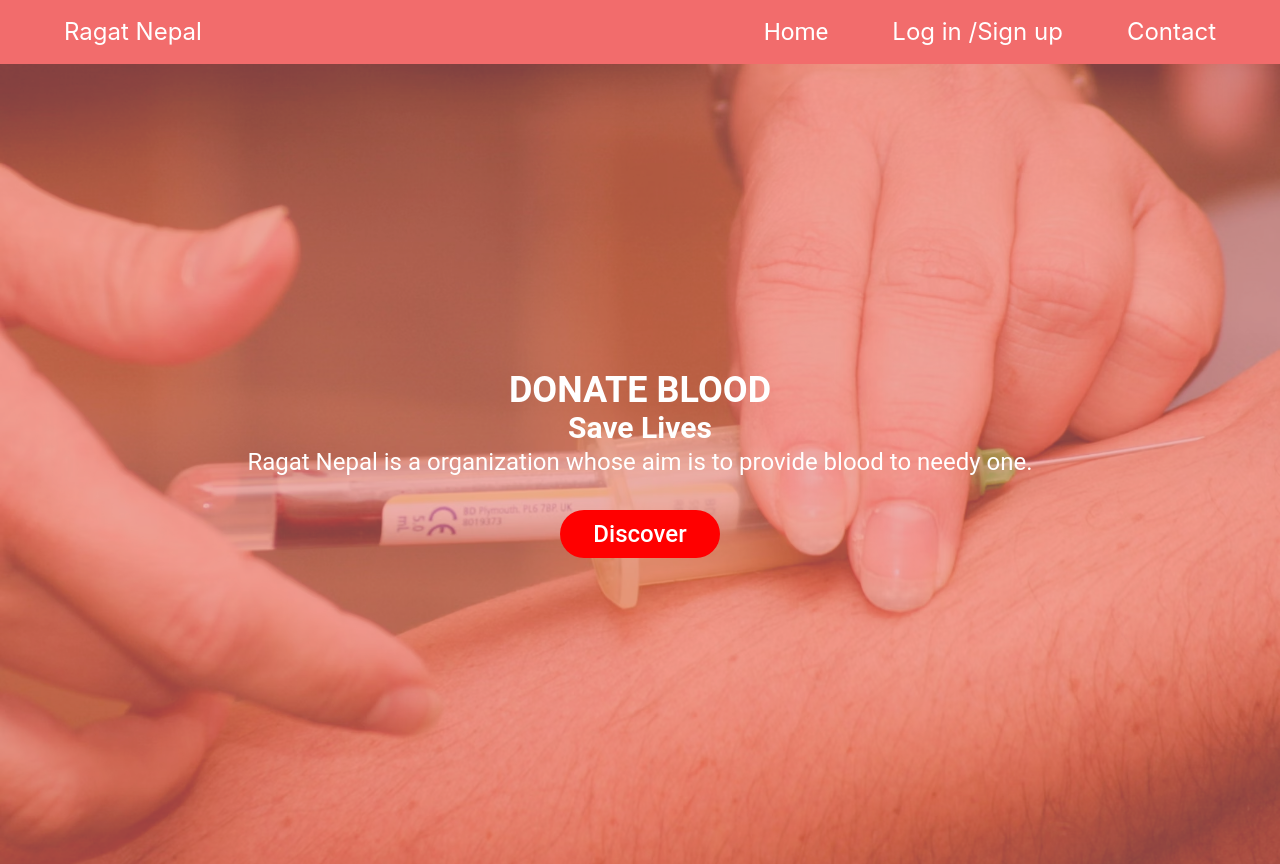
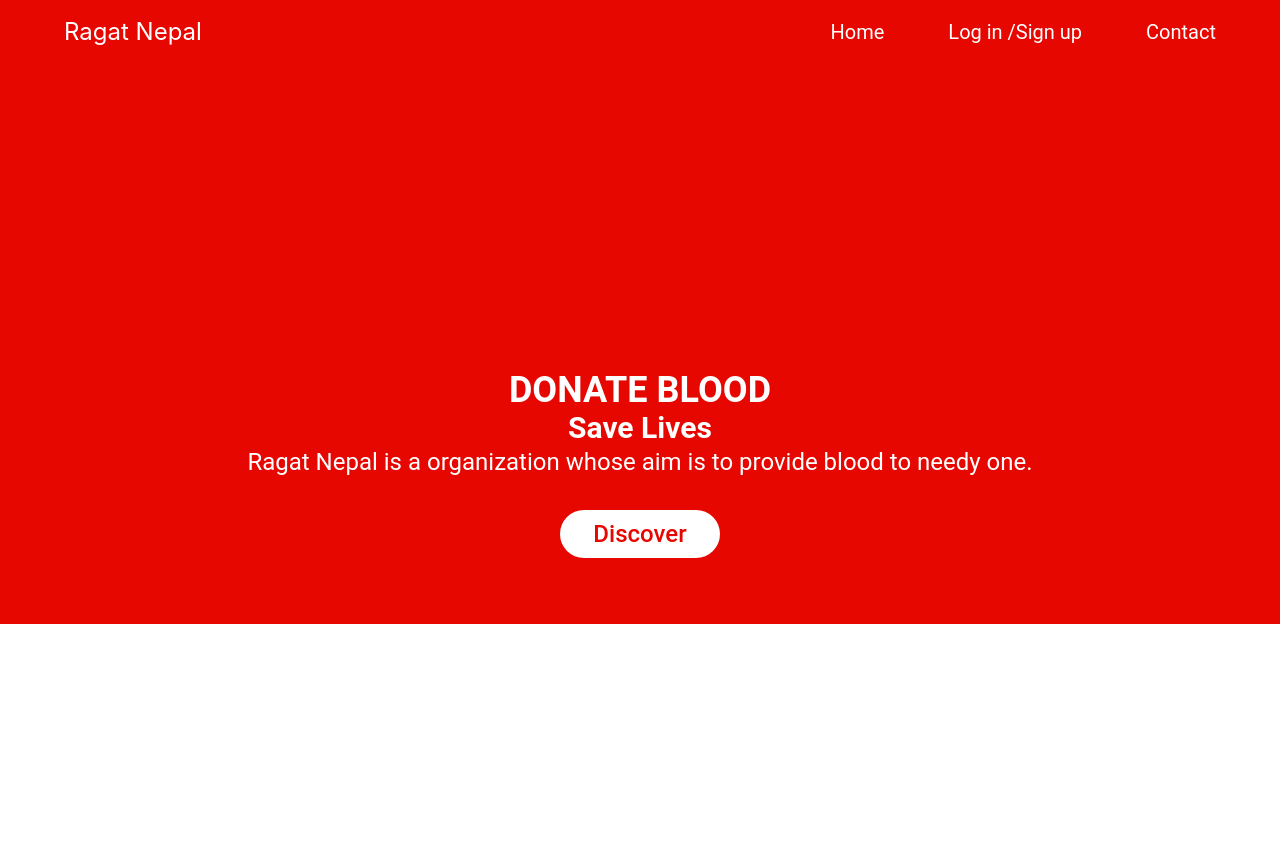
Before and after one commit to bhattaraisushma/RagatNepal, a React (Create React App) app: page / in a window 1280 px wide. Built offline with nearby package versions, Linux system fonts and the light colour scheme.

Commit message:
some changes

```diff
--- a/package.json
+++ b/package.json
@@ -6,6 +6,7 @@
     "@testing-library/jest-dom": "^5.17.0",
     "@testing-library/react": "^13.4.0",
     "@testing-library/user-event": "^13.5.0",
+    "express": "^4.19.2",
     "react": "^18.2.0",
     "react-dom": "^18.2.0",
     "react-scripts": "5.0.1",
--- a/src/Pages/Login.js
+++ b/src/Pages/Login.js
@@ -20,20 +20,20 @@ const Login = () => {
      { login ? (
         <>
 
-        <label className='flex flex-col w-full' >
+        <label className='flex flex-col  w-full' >
          <p> Full Name </p>
-          <input type=" text" value=" " className='h-8 w-full rounded-md' required  ></input>
+          <input type=" text" className='h-8 w-full rounded-md' required  ></input>
          </label>
 
          <label className='inline-block flex-col w-full' >
-          <p>Contact Number</p> <input type=" number" value=" " className='h-8 w-full rounded-md'required></input></label>
+          <p>Contact Number</p> <input type=" number"  className='h-8 w-full rounded-md'required></input></label>
 
           <label className='inline-block flex-col w-full' >
-            <p>Address </p> <input type=" address" value=" " className='h-8 w-full rounded-md' required></input></label>
+            <p>Address </p> <input type=" address"  className='h-8 w-full rounded-md' required></input></label>
 
-          <label className='inline-block flex-col w-full' ><p>Password  </p> <input type=" password" value=" "className='h-8 w-full rounded-md' required></input></label>
-          <label className='inline-block flex-col w-full' ><p>Confirm password </p> <input type=" password" value=" "className='h-8 w-full rounded-md' required></input></label>
-          <label className='inline-block flex-col w-full' ><p>Blood Group </p><input type=" drop down" value=" "required className='h-8 w-full rounded-md'></input></label>
+          <label className='inline-block flex-col w-full' ><p>Password  </p> <input type=" password" className='h-8 w-full rounded-md' required></input></label>
+          <label className='inline-block flex-col w-full' ><p>Confirm password </p> <input type=" password" className='h-8 w-full rounded-md' required></input></label>
+          <label className='inline-block flex-col w-full' ><p>Blood Group </p><input type=" drop down" required className='h-8 w-full rounded-md'></input></label>
    <p className=' underline hover:cursor-pointer flex justify-center' onClick={()=>check()} >Sign in?</p>
    </> )
    :
--- a/src/components/Button.js
+++ b/src/components/Button.js
@@ -3,7 +3,7 @@ import React from 'react'
 const Button = (props) => {
   return (
     <div>
-      <button className=' ease-in duration-500 h-[3rem] w-[10rem] bg-[red] rounded-[3rem] border-0 text-white font-fontRoboto font-medium text-2xl'>{props.content}</button>
+      <button className=' ease-in duration-500 h-[3rem] w-[10rem] bg-[white] rounded-[3rem] border-0 text-[#e60700] font-fontRoboto font-medium text-2xl'>{props.content}</button>
     </div>
   )
 }
--- a/src/components/Home.js
+++ b/src/components/Home.js
@@ -5,8 +5,8 @@ import Button from './Button'
 
 const Home = () => {
   return (
-    <div className="  h-full bg-hero bg-cover  bg-[#EB7979]  bg-opacity-[53%]" id="/">
-      <div className=" bg-[#EB7979] h-screen  bg-opacity-[53%]">
+    <div className="  h-[70vh] bg-cover  bg-[#e60700]  " id="/">
+      {/* <div className=" bg-[#e60700] h-screen  bg-opacity-[53%]"> */}
 
          <div className="flex   flex-col justify-center items-center h-screen   text-2xl font-fontRoboto  text-white  ">
           <div className=" text-4xl font-bold">{home.title}</div>
@@ -16,7 +16,7 @@ const Home = () => {
         </div>
 
       </div>
-    </div>
+    // </div>
   )
 }
 export default Home
--- a/src/components/Navbar.js
+++ b/src/components/Navbar.js
@@ -1,12 +1,14 @@
 import { useEffect, useState } from "react"
-import { NavLink } from "react-router-dom"
+import { Link } from "react-router-dom"
 
 const Navbar = () => {
 
      const[scroll,setScroll]=useState(false)
+
   useEffect(()=>{
+
     const change=()=>{
-      if(window.scrollY>=60)
+      if(window.scrollY>=460)
       {
         setScroll(true);
 
@@ -25,15 +27,15 @@ const Navbar = () => {
   return (
 
 
-    <div className={ ` ${ scroll ? 'sticky top-0  bg-[#dd3b3b]  ': " "}  flex flex-row  bg-[#F26C6C] h-[4rem] justify-between items-center text-2xl  text-white   px-[4rem]  ` }>
+    <div className={ ` ${ scroll ? 'sticky top-0  bg-[white] text-[#e60700]  ': " "}  sticky top-0 flex flex-row  bg-[#e60700] h-[4rem] justify-between items-center text-2xl  text-white    px-[4rem]  ` }>
         <p className=' font-Inter text-2xl'>Ragat Nepal</p>
-        <div className='flex flex-row  items-centerfloat-end gap-[4rem] font-fontRoboto"'>
+        <div className='flex flex-row  items-centerfloat-end gap-[4rem] font-fontRoboto'>
 
-        <NavLink to='/' activeClassName='active-link' className='active:to-red-200 font-fontRoboto list-none  flex items-center  no-underline text-white active:underline'  >Home</NavLink>
-       <NavLink to = '/login' activeClassName="active-link"  className='flex items-center no-underline text-white active:underline '> Log in /Sign up</NavLink>
+        <Link to='/'  className=' font-fontRoboto list-none  flex items-center text-xl  no-underline text-white  active:underline'  >Home</Link>
+       <Link to = '/login'   className='flex items-center no-underline text-white active:underline   text-xl '> Log in /Sign up</Link>
 
 
-        <p>Contact</p>
+        <p className=" text-xl">Contact</p>
 
 
 
```
Also changed, not shown: src/App.js (line endings or trailing spaces), 1 other file (tests, documents, lock files or other folders).
